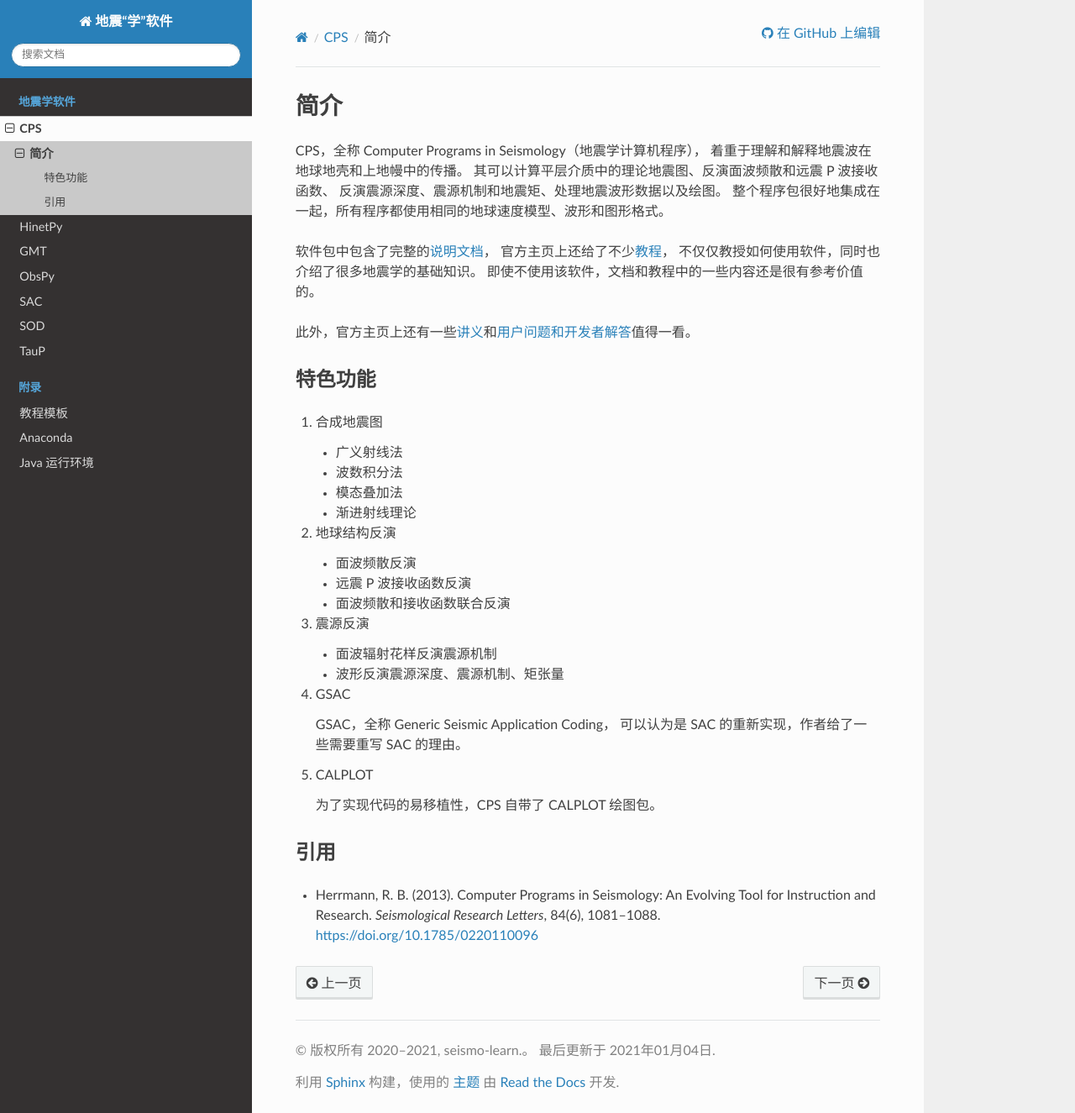
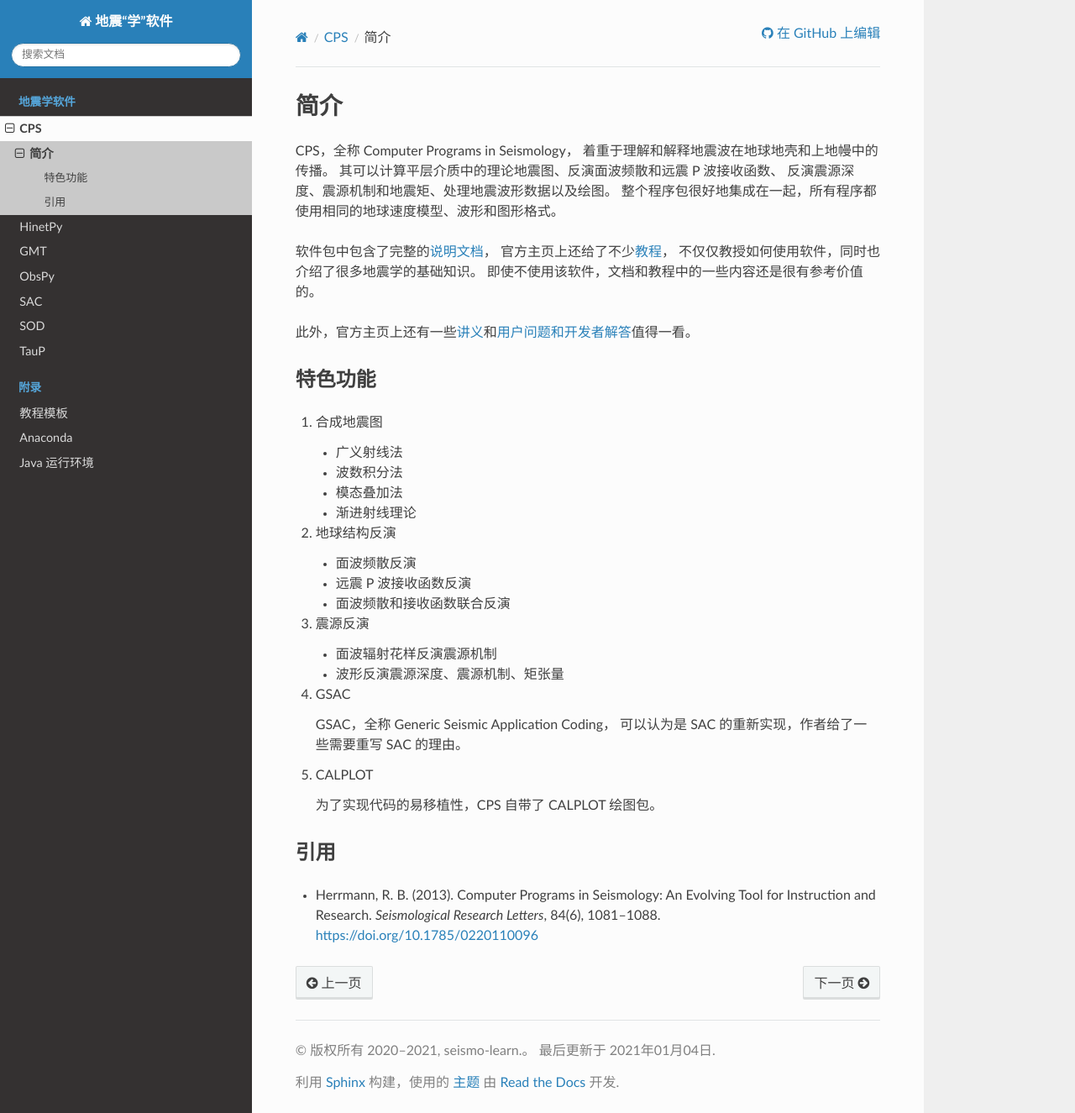
Before and after one commit to seismo-learn/software, a Sphinx documentation site: the page built from source/cps/introduction.rst, in a window 1280 px wide and 1325 px high. Shown: the whole window at 84% size. Built offline with Sphinx 7.4.7 and the Read the Docs theme 2.0.0, drawn with Linux system fonts in a browser that asks for light colours.

Commit message:
Update source/cps/introduction.rst
Co-authored-by: Dongdong Tian <seisman.info@gmail.com>

```diff
--- a/source/cps/introduction.rst
+++ b/source/cps/introduction.rst
@@ -1,7 +1,7 @@
 简介
 ====
 
-CPS，全称 Computer Programs in Seismology（地震学计算机程序），
+CPS，全称 Computer Programs in Seismology，
 着重于理解和解释地震波在地球地壳和上地幔中的传播。
 其可以计算平层介质中的理论地震图、反演面波频散和远震 P 波接收函数、
 反演震源深度、震源机制和地震矩、处理地震波形数据以及绘图。
```
